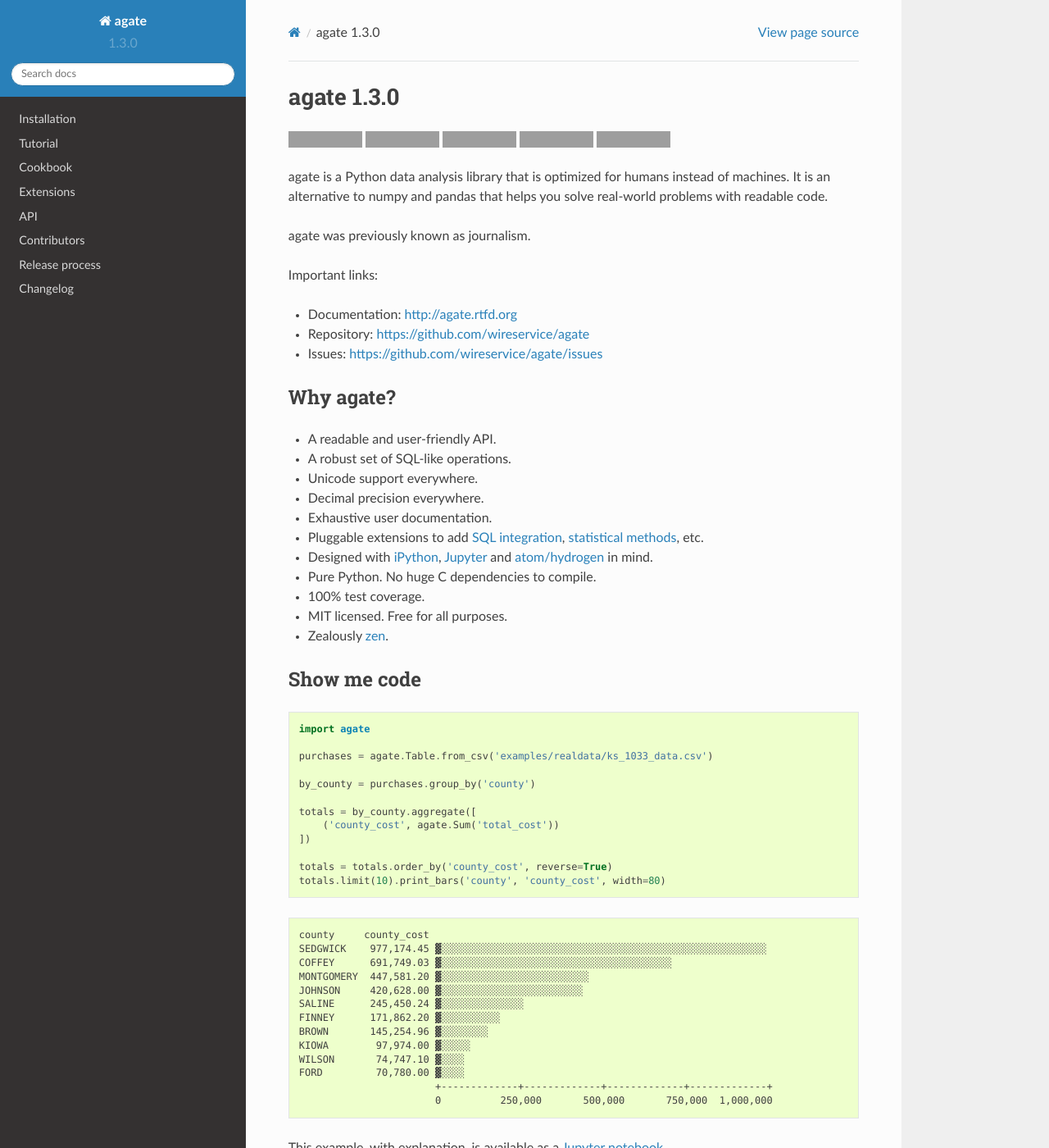
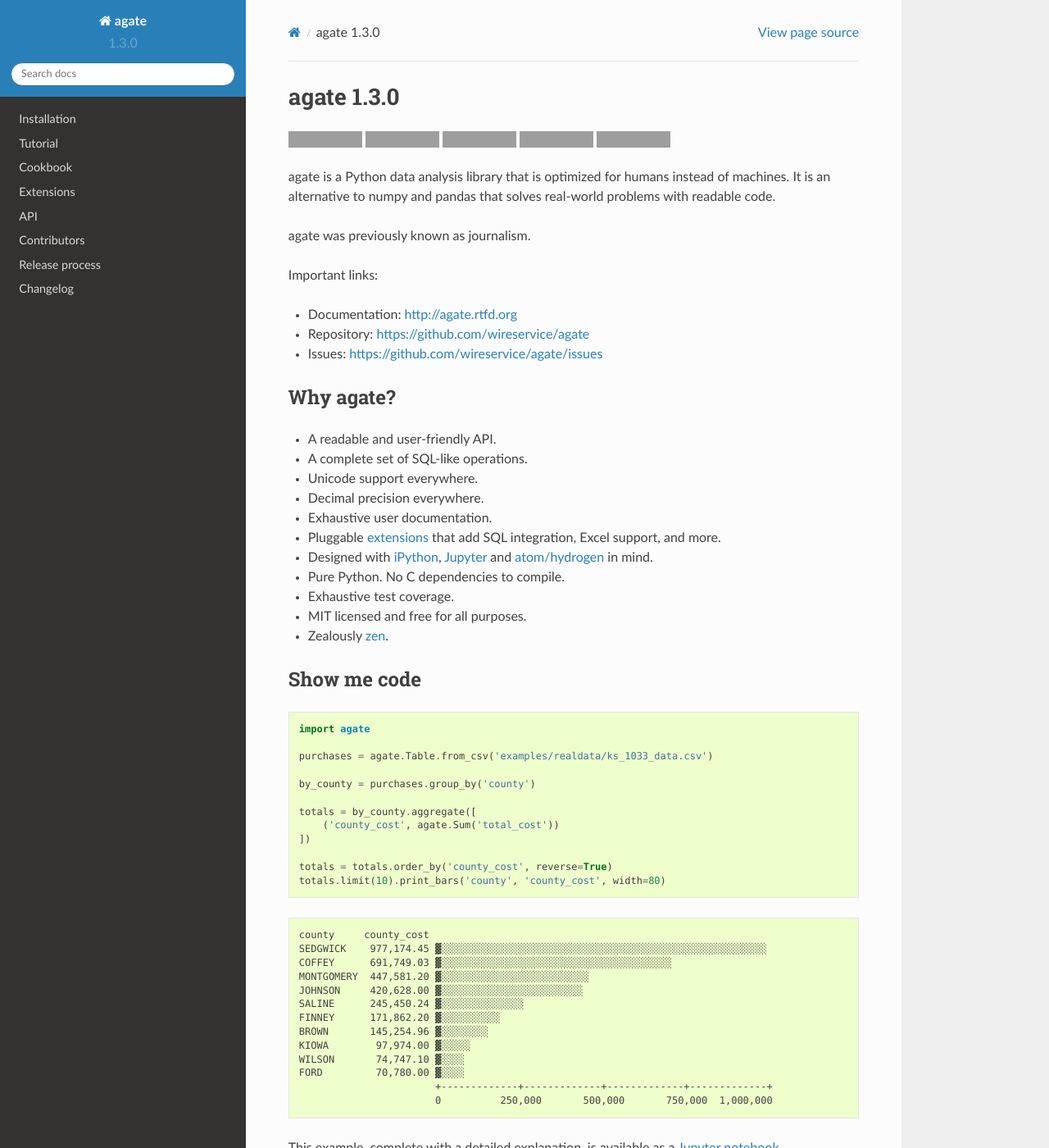
Before and after one commit to wireservice/agate, a Sphinx documentation site: the page built from docs/index.rst, in a window 1280 px wide and 1400 px high. Shown: the whole window at 82% size. Built offline with Sphinx 7.4.7 and the Read the Docs theme 2.0.0, drawn with Linux system fonts in a browser that asks for light colours; pages that are not in the unit, such as notebooks, are missing from menus; some of the changed text lies outside the part shown; grey boxes are pictures that could not be loaded.

Commit message:
Minor copy edits.

```diff
--- a/README.rst
+++ b/README.rst
@@ -18,7 +18,7 @@
     :target: https://pypi.python.org/pypi/agate
     :alt: Support Python versions
 
-agate is a Python data analysis library that is optimized for humans instead of machines. It is an alternative to numpy and pandas that helps you solve real-world problems with readable code.
+agate is a Python data analysis library that is optimized for humans instead of machines. It is an alternative to numpy and pandas that solves real-world problems with readable code.
 
 agate was previously known as journalism.
 
--- a/docs/index.rst
+++ b/docs/index.rst
@@ -8,15 +8,15 @@
 ==========
 
 * A readable and user-friendly API.
-* A robust set of SQL-like operations.
+* A complete set of SQL-like operations.
 * Unicode support everywhere.
 * Decimal precision everywhere.
 * Exhaustive user documentation.
-* Pluggable extensions to add `SQL integration <http://agate-sql.readthedocs.org/>`_, `statistical methods <http://agate-stats.readthedocs.org/>`_, etc.
+* Pluggable `extensions <extensions>`_ that add SQL integration, Excel support, and more.
 * Designed with `iPython <http://ipython.org/>`_, `Jupyter <https://jupyter.org/>`_ and `atom/hydrogen <https://atom.io/packages/hydrogen>`_ in mind.
-* Pure Python. No huge C dependencies to compile.
-* 100% test coverage.
-* MIT licensed. Free for all purposes.
+* Pure Python. No C dependencies to compile.
+* Exhaustive test coverage.
+* MIT licensed and free for all purposes.
 * Zealously `zen <https://www.python.org/dev/peps/pep-0020/>`_.
 
 Show me code
@@ -53,7 +53,7 @@
                            +-------------+-------------+-------------+-------------+
                            0          250,000       500,000       750,000  1,000,000
 
-This example, with explanation, is available as a `Jupyter notebook <http://nbviewer.ipython.org/urls/gist.githubusercontent.com/onyxfish/36f459dab02545cbdce3/raw/534698388e5c404996a7b570a7228283344adbb1/example.py.ipynb>`_.
+This example, complete with a detailed explanation, is available as a `Jupyter notebook <http://nbviewer.ipython.org/urls/gist.githubusercontent.com/onyxfish/36f459dab02545cbdce3/raw/534698388e5c404996a7b570a7228283344adbb1/example.py.ipynb>`_.
 
 Table of contents
 =================
```
